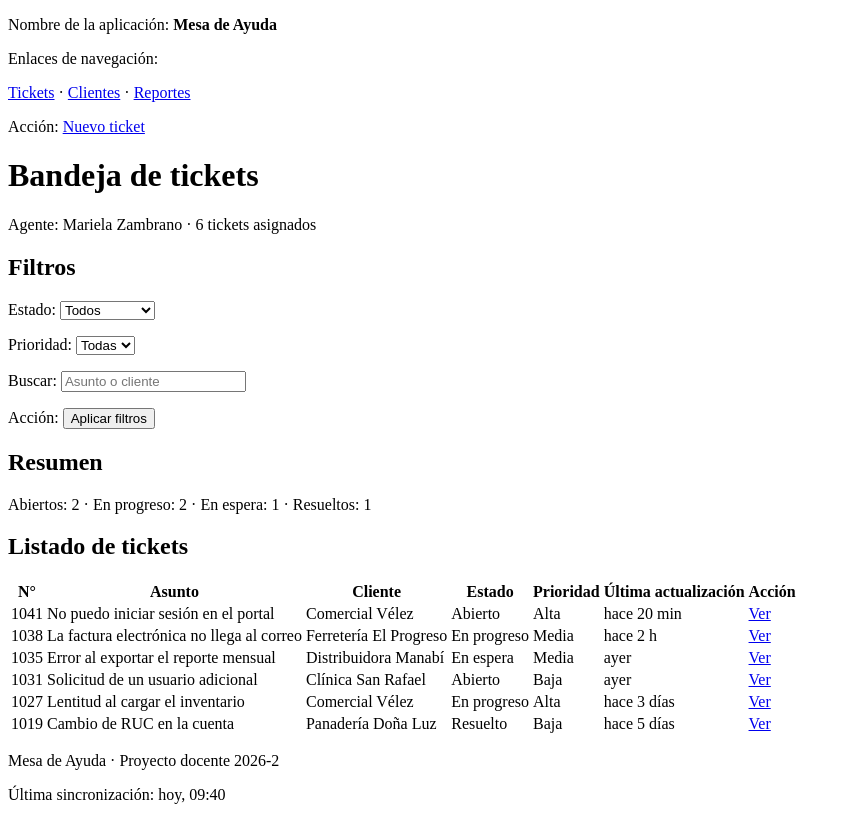
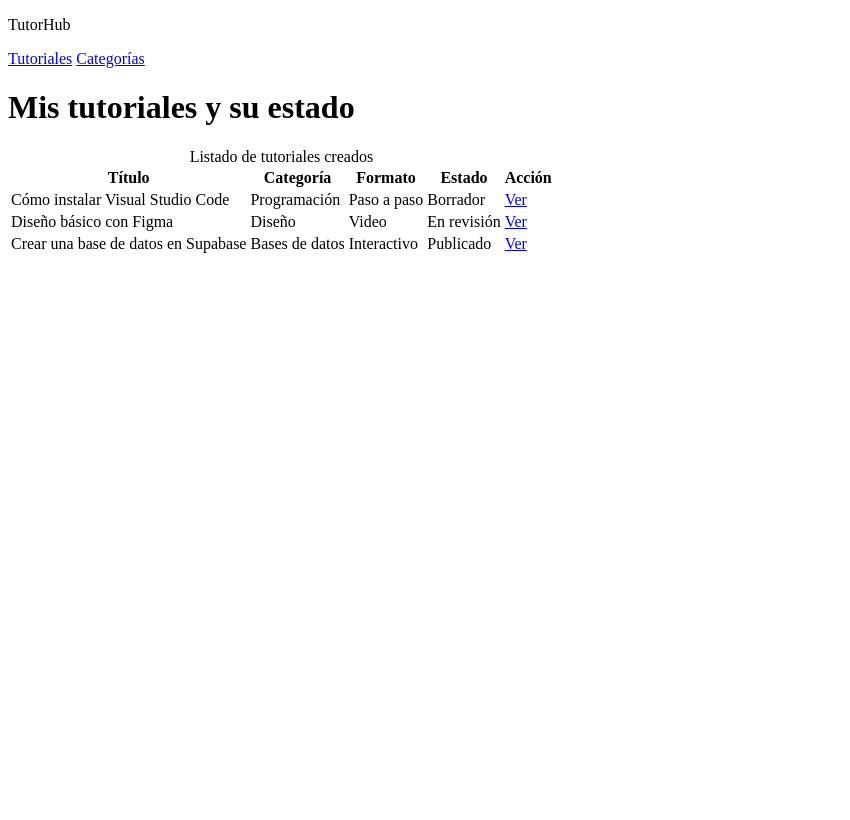
Before and after one commit to uleam-web-2026-2/webIB-Espinoza-Ponce, a Svelte app: page / in a window 1280 px wide. Shown: the whole page, without its empty margins (0-850 px from the left). Built offline with nearby package versions, Linux system fonts and the light colour scheme.

Commit message:
feat(tutoriales): crea listado y dominio inicial

```diff
--- a/src/App.svelte
+++ b/src/App.svelte
@@ -1,159 +1,52 @@
 <header>
-  <p>Nombre de la aplicación: <strong>Mesa de Ayuda</strong></p>
+  <p>TutorHub</p>
 
-  <p>Enlaces de navegación:</p>
-  <nav aria-label="Navegación principal">
-    <a href="/tickets">Tickets</a> ·
-    <a href="/clientes">Clientes</a> ·
-    <a href="/reportes">Reportes</a>
+  <nav>
+    <a href="#">Tutoriales</a>
+    <a href="#">Categorías</a>
   </nav>
-
-  <p>
-    Acción:
-    <a href="/tickets/nuevo">Nuevo ticket</a>
-  </p>
 </header>
 
 <main>
-  <h1>Bandeja de tickets</h1>
-  <p>Agente: Mariela Zambrano · 6 tickets asignados</p>
+  <h1>Mis tutoriales y su estado</h1>
 
-  <section aria-labelledby="titulo-filtros">
-    <h2 id="titulo-filtros">Filtros</h2>
+  <table>
+    <caption>Listado de tutoriales creados</caption>
 
-    <form>
-      <p>
-        <label for="estado">Estado:</label>
-        <select id="estado" name="estado">
-          <option>Todos</option>
-          <option>Abierto</option>
-          <option>En progreso</option>
-          <option>En espera</option>
-          <option>Resuelto</option>
-          <option>Cerrado</option>
-        </select>
-      </p>
-
-      <p>
-        <label for="prioridad">Prioridad:</label>
-        <select id="prioridad" name="prioridad">
-          <option>Todas</option>
-          <option>Alta</option>
-          <option>Media</option>
-          <option>Baja</option>
-        </select>
-      </p>
-
-      <p>
-        <label for="buscar">Buscar:</label>
-        <input
-          id="buscar"
-          name="buscar"
-          type="text"
-          placeholder="Asunto o cliente"
-        />
-      </p>
-
-      <p>
-        Acción:
-        <button type="submit">Aplicar filtros</button>
-      </p>
-    </form>
-  </section>
-
-  <section aria-labelledby="titulo-resumen">
-    <h2 id="titulo-resumen">Resumen</h2>
-
-    <p>
-      Abiertos: 2 · En progreso: 2 · En espera: 1 · Resueltos: 1
-    </p>
-  </section>
-
-  <section aria-labelledby="titulo-listado">
-    <h2 id="titulo-listado">Listado de tickets</h2>
-
-    <table aria-labelledby="titulo-listado">
     <thead>
       <tr>
-          <th scope="col">N°</th>
-          <th scope="col">Asunto</th>
-          <th scope="col">Cliente</th>
+        <th scope="col">Título</th>
+        <th scope="col">Categoría</th>
+        <th scope="col">Formato</th>
         <th scope="col">Estado</th>
-          <th scope="col">Prioridad</th>
-          <th scope="col">Última actualización</th>
         <th scope="col">Acción</th>
       </tr>
     </thead>
 
     <tbody>
       <tr>
-          <td>1041</td>
-          <td>No puedo iniciar sesión en el portal</td>
-          <td>Comercial Vélez</td>
-          <td>Abierto</td>
-          <td>Alta</td>
-          <td>hace 20 min</td>
-          <td><a href="/tickets/1041">Ver</a></td>
+        <td>Cómo instalar Visual Studio Code</td>
+        <td>Programación</td>
+        <td>Paso a paso</td>
+        <td>Borrador</td>
+        <td><a href="#">Ver</a></td>
       </tr>
 
       <tr>
-          <td>1038</td>
-          <td>La factura electrónica no llega al correo</td>
-          <td>Ferretería El Progreso</td>
-          <td>En progreso</td>
-          <td>Media</td>
-          <td>hace 2 h</td>
-          <td><a href="/tickets/1038">Ver</a></td>
+        <td>Diseño básico con Figma</td>
+        <td>Diseño</td>
+        <td>Video</td>
+        <td>En revisión</td>
+        <td><a href="#">Ver</a></td>
       </tr>
 
       <tr>
-          <td>1035</td>
-          <td>Error al exportar el reporte mensual</td>
-          <td>Distribuidora Manabí</td>
-          <td>En espera</td>
-          <td>Media</td>
-          <td>ayer</td>
-          <td><a href="/tickets/1035">Ver</a></td>
-        </tr>
-
-        <tr>
-          <td>1031</td>
-          <td>Solicitud de un usuario adicional</td>
-          <td>Clínica San Rafael</td>
-          <td>Abierto</td>
-          <td>Baja</td>
-          <td>ayer</td>
-          <td><a href="/tickets/1031">Ver</a></td>
-        </tr>
-
-        <tr>
-          <td>1027</td>
-          <td>Lentitud al cargar el inventario</td>
-          <td>Comercial Vélez</td>
-          <td>En progreso</td>
-          <td>Alta</td>
-          <td>hace 3 días</td>
-          <td><a href="/tickets/1027">Ver</a></td>
-        </tr>
-
-        <tr>
-          <td>1019</td>
-          <td>Cambio de RUC en la cuenta</td>
-          <td>Panadería Doña Luz</td>
-          <td>Resuelto</td>
-          <td>Baja</td>
-          <td>hace 5 días</td>
-          <td><a href="/tickets/1019">Ver</a></td>
+        <td>Crear una base de datos en Supabase</td>
+        <td>Bases de datos</td>
+        <td>Interactivo</td>
+        <td>Publicado</td>
+        <td><a href="#">Ver</a></td>
       </tr>
     </tbody>
   </table>
-  </section>
 </main>
-
-<footer>
-  <p>Mesa de Ayuda · Proyecto docente 2026-2</p>
-  <p>
-    Última sincronización:
-    <time datetime="2026-09-11T09:40">hoy, 09:40</time>
-  </p>
-</footer>
```
Also changed, not shown: src/app.css (added), 1 other file (tests, documents, lock files or other folders). Lines whose indentation alone changed are shown as unchanged.
